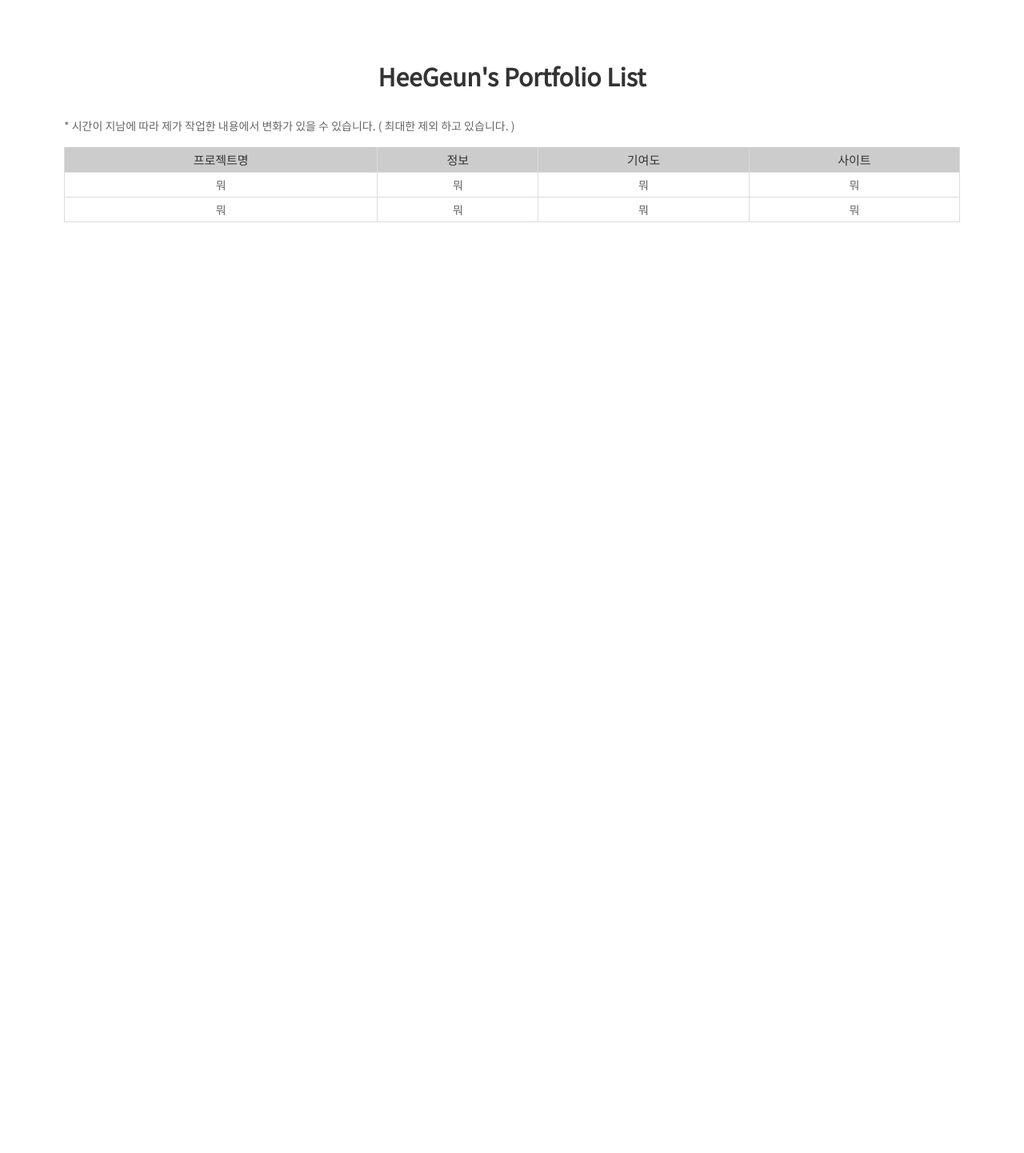
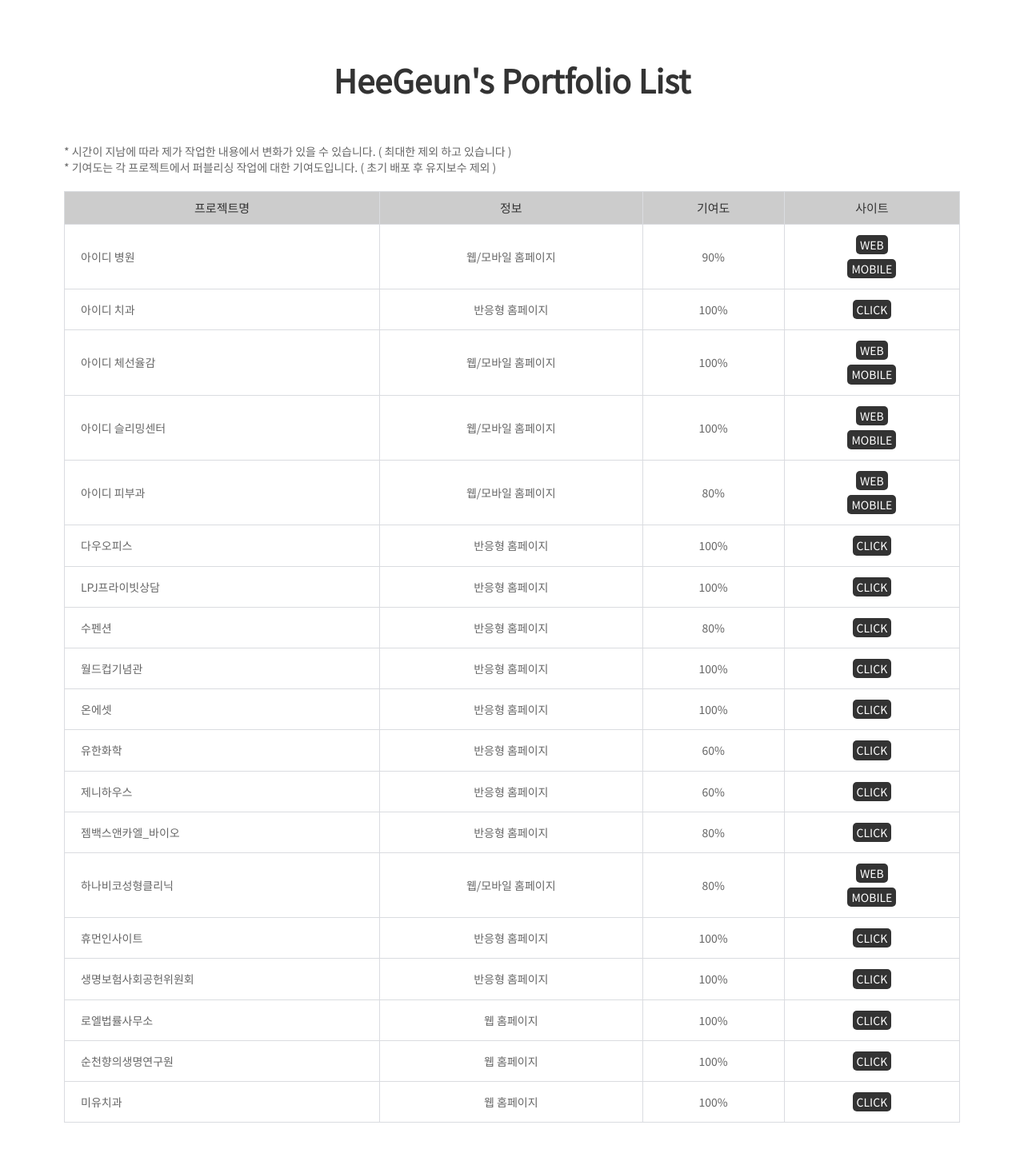
Before and after one commit to gusto-dev/portfolio, a React app: page / in a window 1280 px wide. Shown: the top 1442 px of the page at 80% size. Before the commit the page ends 800 px from the top, so only its background shows below. Built offline with nearby package versions, Linux system fonts and the light colour scheme.

Commit message:
complated portfolio

```diff
--- a/src/App.css
+++ b/src/App.css
@@ -7,8 +7,8 @@
 }
 
 header h1{
-  margin-bottom: 40px;
-  font-size: 30px;
+  margin-bottom: 60px;
+  font-size: 40px;
 }
 
 .lists{
@@ -20,6 +20,8 @@
   font-size: 14px;
   color: #666;
   text-align: left;
+  line-height: 1.4;
+  word-break: keep-all;
 }
 .table-wrap{
   margin-top: 20px;
@@ -32,17 +34,84 @@
 .table-wrap .group-item.tit span{
   font-size: 15px;
   color: #333;
-  border-top: 1px sold #dadce0;
+  border-top: 1px solid #dadce0;
   background: rgba(0,0,0,.2);
 }
 .table-wrap .group-item span{
   display: table-cell;
-  padding: 8px;
+  vertical-align: middle;
+  padding: 10px 20px;
   font-size: 14px;
   color: #666;
+  line-height: 1.3;
+  word-break: keep-all;
   border-right: 1px solid #dadce0;
   border-bottom: 1px solid #dadce0;
 }
 .table-wrap .group-item span:first-child{
+  text-align: left;
   border-left: 1px solid #dadce0;
 }
+.table-wrap .group-item.tit span:first-child{
+  text-align: center;
+}
+.table-wrap .group-item a{
+  display: inline-block;
+  margin: 3px 0;
+  padding: 3px 5px;
+  font-size: 14px;
+  color: #fff;
+  text-decoration: none;
+  background: #333;
+  border-radius: 5px;
+  outline: #fff;
+}
+
+@media screen and (max-width: 720px) {
+  .App{
+    margin: 60px 30px;
+  }
+
+  header h1{
+    margin-bottom: 30px;
+  }
+
+  .table-wrap .group-item span{
+    padding: 8px 10px;
+    font-size: 13px;
+  }
+  .table-wrap .group-item.tit span{
+    font-size: 14px;
+  }
+  .table-wrap .group-item a{
+    font-size: 13px;
+  }
+}
+
+@media screen and (max-width: 425px) {
+  .App{
+    margin: 40px 20px;
+  }
+
+  header h1{
+    margin-bottom: 15px;
+    font-size: 20px;
+  }
+
+  .lists p{
+    font-size: 12px;
+  }
+  .table-wrap{
+    margin-top: 10px;
+  }
+  .table-wrap .group-item span{
+    padding: 5px 10px;
+    font-size: 12px;
+  }
+  .table-wrap .group-item.tit span{
+    font-size: 13px;
+  }
+  .table-wrap .group-item a{
+    font-size: 12px;
+  }
+}
--- a/src/components/LISTS.js
+++ b/src/components/LISTS.js
@@ -4,7 +4,8 @@
   render(){
     return (
       <section className="lists">
-        <p>* 시간이 지남에 따라 제가 작업한 내용에서 변화가 있을 수 있습니다. ( 최대한 제외 하고 있습니다. )</p>
+        <p>* 시간이 지남에 따라 제가 작업한 내용에서 변화가 있을 수 있습니다. ( 최대한 제외 하고 있습니다 )</p>
+        <p>* 기여도는 각 프로젝트에서 퍼블리싱 작업에 대한 기여도입니다. ( 초기 배포 후 유지보수 제외 )</p>
         <div className="table-wrap">
           <div className="group-item tit">
             <span>프로젝트명</span>
@@ -13,16 +14,161 @@
             <span>사이트</span>
           </div>
           <div className="group-item">
-            <span>뭐</span>
-            <span>뭐</span>
-            <span>뭐</span>
-            <span>뭐</span>
+            <span>아이디 병원</span>
+            <span>웹/모바일 홈페이지</span>
+            <span>90%</span>
+            <span>
+              <a href="http://www.idhospital.com/" target="_blank" rel="noopener noreferrer">WEB</a><br />
+              <a href="http://m.idhospital.com/" target="_blank" rel="noopener noreferrer">MOBILE</a>
+            </span>
           </div>
           <div className="group-item">
-            <span>뭐</span>
-            <span>뭐</span>
-            <span>뭐</span>
-            <span>뭐</span>
+            <span>아이디 치과</span>
+            <span>반응형 홈페이지</span>
+            <span>100%</span>
+            <span>
+              <a href="http://www.iddental.co.kr/" target="_blank" rel="noopener noreferrer">CLICK</a>
+            </span>
+          </div>
+          <div className="group-item">
+            <span>아이디 체선율감</span>
+            <span>웹/모바일 홈페이지</span>
+            <span>100%</span>
+            <span>
+              <a href="http://www.idbreast.co.kr/" target="_blank" rel="noopener noreferrer">WEB</a><br />
+              <a href="http://www.idbreast.co.kr/" target="_blank" rel="noopener noreferrer">MOBILE</a>
+            </span>
+          </div>
+          <div className="group-item">
+            <span>아이디 슬리밍센터</span>
+            <span>웹/모바일 홈페이지</span>
+            <span>100%</span>
+            <span>
+              <a href="http://slimming-center.idskin.co.kr/" target="_blank" rel="noopener noreferrer">WEB</a><br />
+              <a href="http://m.slimming-center.idskin.co.kr/" target="_blank" rel="noopener noreferrer">MOBILE</a>
+            </span>
+          </div>
+          <div className="group-item">
+            <span>아이디 피부과</span>
+            <span>웹/모바일 홈페이지</span>
+            <span>80%</span>
+            <span>
+              <a href="http://www.idskin.co.kr/" target="_blank" rel="noopener noreferrer">WEB</a><br />
+              <a href="http://m.idskin.co.kr/" target="_blank" rel="noopener noreferrer">MOBILE</a>
+            </span>
+          </div>
+          <div className="group-item">
+            <span>다우오피스</span>
+            <span>반응형 홈페이지</span>
+            <span>100%</span>
+            <span>
+              <a href="http://daouoffice.com/" target="_blank" rel="noopener noreferrer">CLICK</a>
+            </span>
+          </div>
+          <div className="group-item">
+            <span>LPJ프라이빗상담</span>
+            <span>반응형 홈페이지</span>
+            <span>100%</span>
+            <span>
+              <a href="http://privatecounseling.co.kr/" target="_blank" rel="noopener noreferrer">CLICK</a>
+            </span>
+          </div>
+          <div className="group-item">
+            <span>수펜션</span>
+            <span>반응형 홈페이지</span>
+            <span>80%</span>
+            <span>
+              <a href="http://soopension.com/" target="_blank" rel="noopener noreferrer">CLICK</a>
+            </span>
+          </div>
+          <div className="group-item">
+            <span>월드컵기념관</span>
+            <span>반응형 홈페이지</span>
+            <span>100%</span>
+            <span>
+              <a href="http://faentasium.com/" target="_blank" rel="noopener noreferrer">CLICK</a>
+            </span>
+          </div>
+          <div className="group-item">
+            <span>온에셋</span>
+            <span>반응형 홈페이지</span>
+            <span>100%</span>
+            <span>
+              <a href="http://www.onasset.co.kr/" target="_blank" rel="noopener noreferrer">CLICK</a>
+            </span>
+          </div>
+          <div className="group-item">
+            <span>유한화학</span>
+            <span>반응형 홈페이지</span>
+            <span>60%</span>
+            <span>
+              <a href="http://www.yuhanchem.co.kr/" target="_blank" rel="noopener noreferrer">CLICK</a>
+            </span>
+          </div>
+          <div className="group-item">
+            <span>제니하우스</span>
+            <span>반응형 홈페이지</span>
+            <span>60%</span>
+            <span>
+              <a href="http://www.jennyhouse.co.kr/" target="_blank" rel="noopener noreferrer">CLICK</a>
+            </span>
+          </div>
+          <div className="group-item">
+            <span>젬백스앤카엘_바이오</span>
+            <span>반응형 홈페이지</span>
+            <span>80%</span>
+            <span>
+              <a href="http://www.gemvax.com/" target="_blank" rel="noopener noreferrer">CLICK</a>
+            </span>
+          </div>
+          <div className="group-item">
+            <span>하나비코성형클리닉</span>
+            <span>웹/모바일 홈페이지</span>
+            <span>80%</span>
+            <span>
+              <a href="http://www.hanabiclinic.co.kr/" target="_blank" rel="noopener noreferrer">WEB</a><br />
+              <a href="http://m.hanabiclinic.co.kr/" target="_blank" rel="noopener noreferrer">MOBILE</a>
+            </span>
+          </div>
+          <div className="group-item">
+            <span>휴먼인사이트</span>
+            <span>반응형 홈페이지</span>
+            <span>100%</span>
+            <span>
+              <a href="http://humaninsight.co.kr/" target="_blank" rel="noopener noreferrer">CLICK</a>
+            </span>
+          </div>
+          <div className="group-item">
+            <span>생명보험사회공헌위원회</span>
+            <span>반응형 홈페이지</span>
+            <span>100%</span>
+            <span>
+              <a href="http://liscc.or.kr/" target="_blank" rel="noopener noreferrer">CLICK</a>
+            </span>
+          </div>
+          <div className="group-item">
+            <span>로엘법률사무소</span>
+            <span>웹 홈페이지</span>
+            <span>100%</span>
+            <span>
+              <a href="http://llcri.com/" target="_blank" rel="noopener noreferrer">CLICK</a>
+            </span>
+          </div>
+          <div className="group-item">
+            <span>순천향의생명연구원</span>
+            <span>웹 홈페이지</span>
+            <span>100%</span>
+            <span>
+              <a href="http://sims.ac.kr" target="_blank" rel="noopener noreferrer">CLICK</a>
+            </span>
+          </div>
+          <div className="group-item">
+            <span>미유치과</span>
+            <span>웹 홈페이지</span>
+            <span>100%</span>
+            <span>
+              <a href="http://mieuxdental.kr/" target="_blank" rel="noopener noreferrer">CLICK</a>
+            </span>
           </div>
         </div>
       </section>
```
